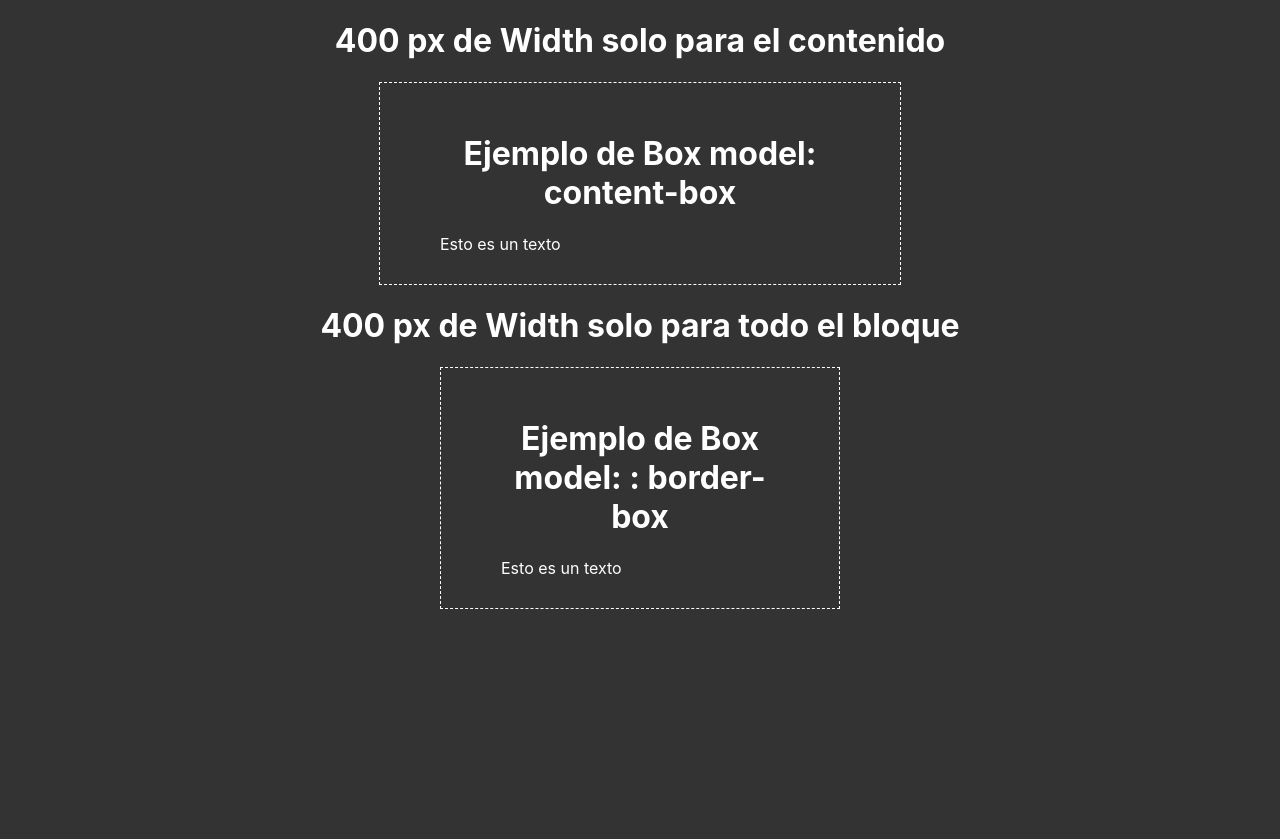
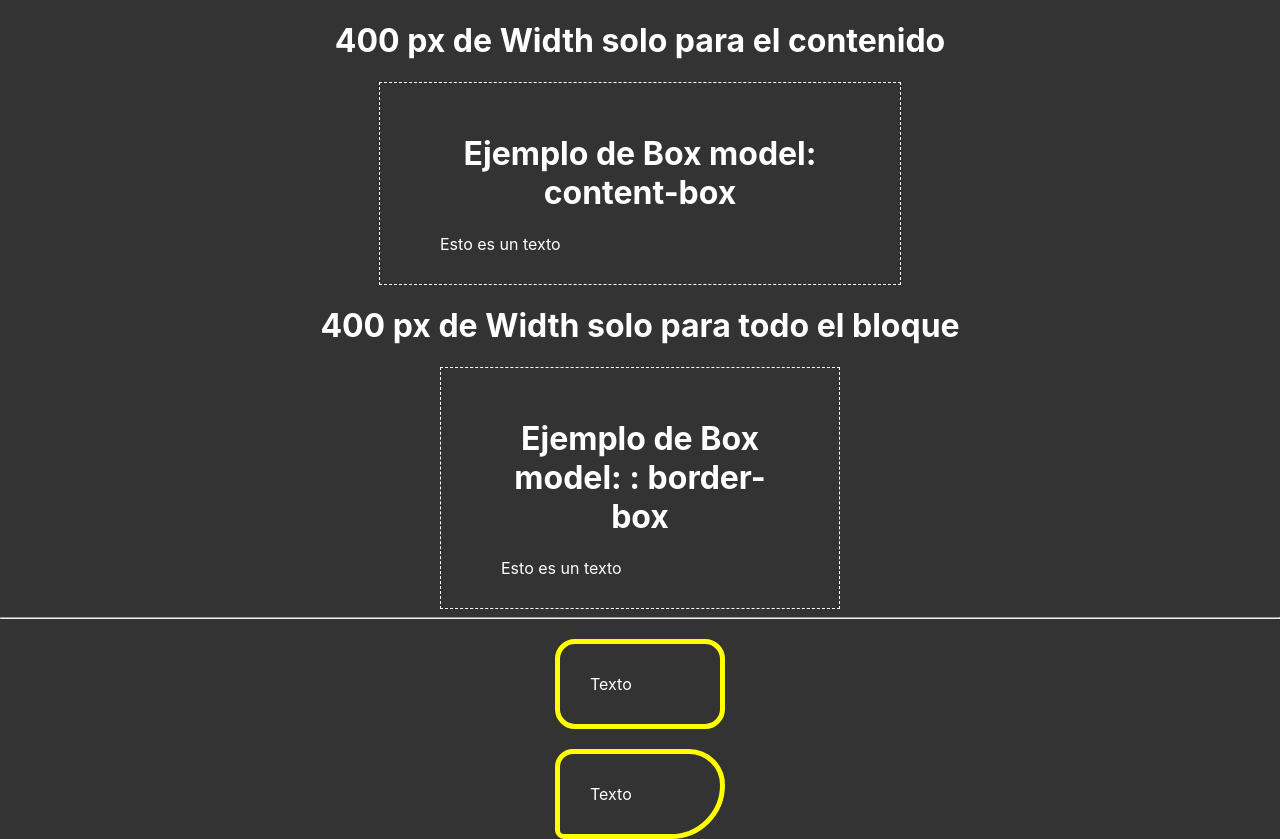
Before and after one commit to javirro/full-css, a React (Create React App) app: page / in a window 1280 px wide. Before the commit the page ends 800 px from the top, so only its background shows below. Built offline with nearby package versions, Linux system fonts and the light colour scheme.

Commit message:
Añadir border radius

```diff
--- a/src/App.js
+++ b/src/App.js
@@ -1,14 +1,13 @@
 import BoxModel from "./Components/BoxModel";
-// import Ejemplo1 from "./Components/Ejemplo1"
-// import Herencia from "./Components/Herencia"
+import BorderRadius from "./Components/BorderRadius";
+
 
 function App() {
   return (
     <div >
-      {/* <Ejemplo1 />
-      <Herencia /> */}
-
-      <BoxModel/>
+      <BoxModel />
+      <hr/>
+      <BorderRadius />
     </div>
   );
 }
--- /dev/null
+++ b/src/Components/BorderRadius.jsx
@@ -0,0 +1,15 @@
+import '../styles/BorderRadius.css'
+const BorderRadius = () => {
+  return(
+    <>
+    <div className="box-radius">
+      <span> Texto </span>
+    </div>
+       <div className="box-radius-2">
+      <span> Texto </span>
+    </div>
+    </>
+  )
+}
+
+export default BorderRadius
--- /dev/null
+++ b/src/styles/BorderRadius.css
@@ -0,0 +1,22 @@
+.box-radius {
+    margin-top: 20px;
+    margin-left: auto;
+    margin-right: auto;
+    width: 100px;
+    padding: 30px;
+    border-radius: 20px;
+    border: 5px solid yellow;
+}
+
+
+/* A la propiedad de border-radius se le puede asignar un radius diferente para esquina: arribaIzquierda arribaDerecha abajoDerecha abajoIzquierda */
+
+.box-radius-2 {
+    margin-top: 20px;
+    margin-left: auto;
+    margin-right: auto;
+    width: 100px;
+    padding: 30px;
+    border-radius: 20px 40px 60px 10px;
+    border: 5px solid yellow;
+}
```
